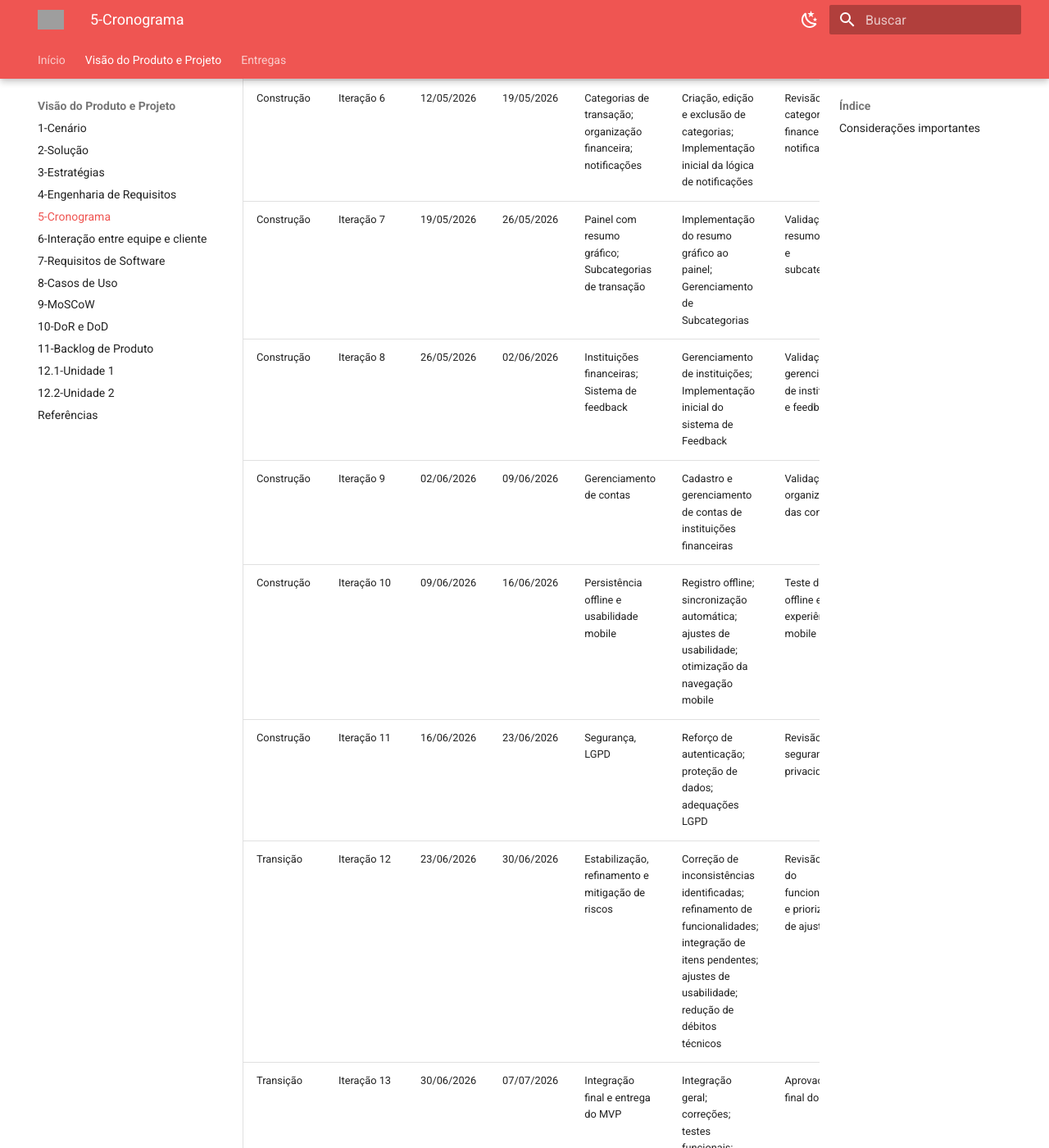
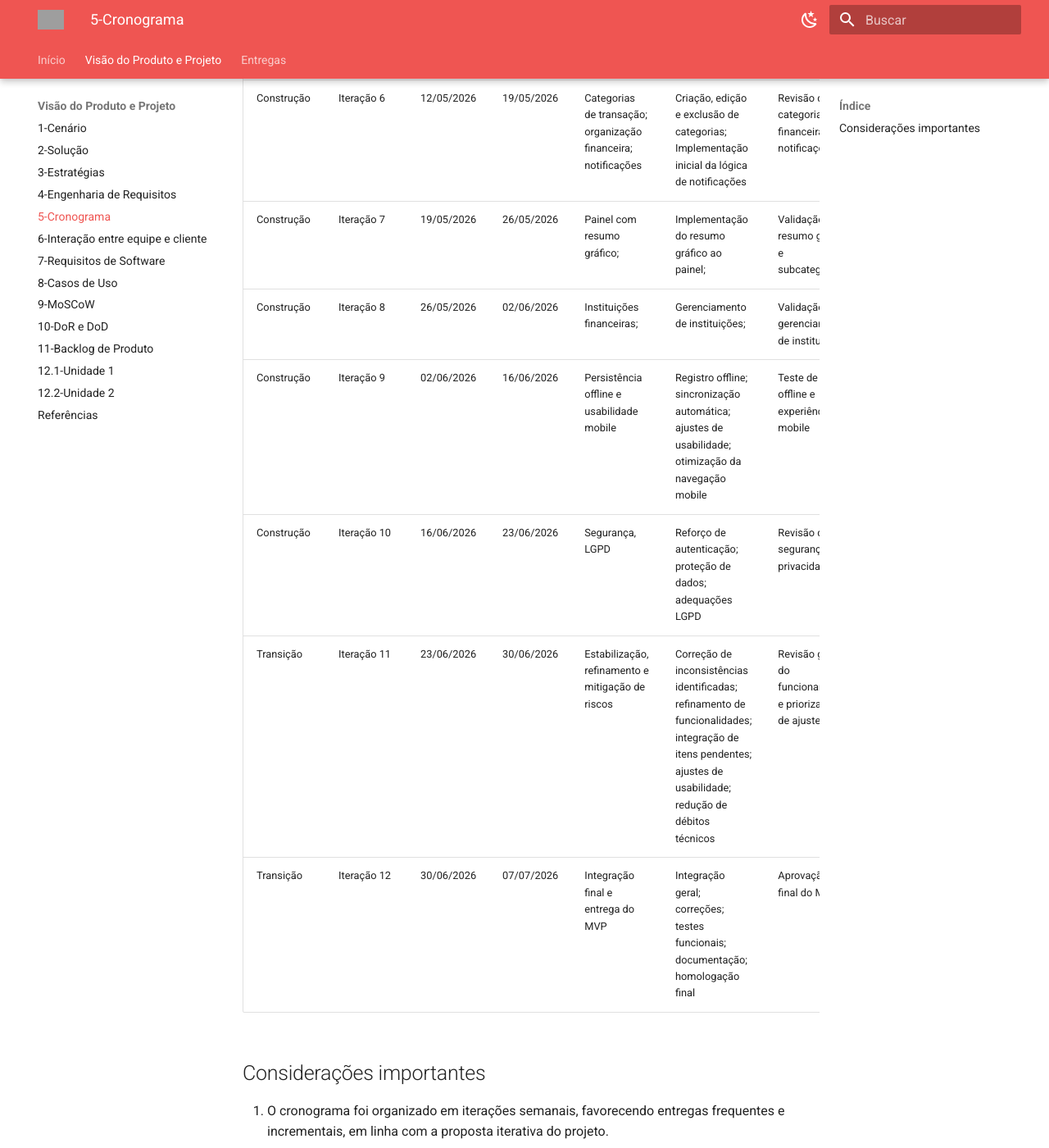
Before and after one commit to mdsreq-fga-unb/REQ-2026.1-T02-TLF, an MkDocs documentation site: the page built from docs/visao/5-cronograma.md, in a window 1280 px wide and 1400 px high, scrolled down 1119 px. Shown: the whole window at 82% size. Built offline with MkDocs 1.6.1 and Material for MkDocs 9.7.7, drawn with Linux system fonts in a browser that asks for light colours; grey boxes are pictures that could not be loaded.

Commit message:
docs(unidade 3): atualização

```diff
--- a/docs/visao/5-cronograma.md
+++ b/docs/visao/5-cronograma.md
@@ -8,13 +8,12 @@
 | Construção | Iteração 4  | 28/04/2026 | 05/05/2026 | Gestão de transações financeiras, painel inicial e histórico  | Cadastro de receitas e despesas; edição e exclusão de transações; histórico e painel inicial                                                                  | Validação do registro e consulta                        |
 | Construção | Iteração 5  | 05/05/2026 | 12/05/2026 | Transações recorrentes, orçamentos e metas                    | Metas financeiras; orçamentos; limites por categoria; Cadastro de transações recorrentes                                                                      | Validação das metas, orçamentos e recorrência           |
 | Construção | Iteração 6  | 12/05/2026 | 19/05/2026 | Categorias de transação; organização financeira; notificações | Criação, edição e exclusão de categorias; Implementação inicial da lógica de notificações                                                                     | Revisão das categorias financeira e notificações        |
-| Construção | Iteração 7  | 19/05/2026 | 26/05/2026 | Painel com resumo gráfico; Subcategorias de transação         | Implementação do resumo gráfico ao painel; Gerenciamento de Subcategorias                                                                                     | Validação dos resumo gráfico e subcategorias            |
-| Construção | Iteração 8  | 26/05/2026 | 02/06/2026 | Instituições financeiras; Sistema de feedback                 | Gerenciamento de instituições; Implementação inicial do sistema de Feedback                                                                                   | Validação do gerenciamento de instituições, e feedback  |
-| Construção | Iteração 9  | 02/06/2026 | 09/06/2026 | Gerenciamento de contas                                       | Cadastro e gerenciamento de contas de instituições financeiras                                                                                                | Validação da organização das contas                     |
-| Construção | Iteração 10 | 09/06/2026 | 16/06/2026 | Persistência offline e usabilidade mobile                     | Registro offline; sincronização automática; ajustes de usabilidade; otimização da navegação mobile                                                            | Teste de uso offline e experiência mobile               |
-| Construção | Iteração 11 | 16/06/2026 | 23/06/2026 | Segurança, LGPD                                               | Reforço de autenticação; proteção de dados; adequações LGPD                                                                                                   | Revisão da segurança e privacidade                      |
-| Transição  | Iteração 12 | 23/06/2026 | 30/06/2026 | Estabilização, refinamento e mitigação de riscos              | Correção de inconsistências identificadas; refinamento de funcionalidades; integração de itens pendentes; ajustes de usabilidade; redução de débitos técnicos | Revisão geral do funcionamento e priorização de ajustes |
-| Transição  | Iteração 13 | 30/06/2026 | 07/07/2026 | Integração final e entrega do MVP                             | Integração geral; correções; testes funcionais; documentação; homologação final                                                                               | Aprovação final do MVP                                  |
+| Construção | Iteração 7  | 19/05/2026 | 26/05/2026 | Painel com resumo gráfico;                                    | Implementação do resumo gráfico ao painel;                                                                                                                    | Validação dos resumo gráfico e subcategorias            |
+| Construção | Iteração 8  | 26/05/2026 | 02/06/2026 | Instituições financeiras;                                     | Gerenciamento de instituições;                                                                                                                                | Validação do gerenciamento de instituições              |
+| Construção | Iteração 9  | 02/06/2026 | 16/06/2026 | Persistência offline e usabilidade mobile                     | Registro offline; sincronização automática; ajustes de usabilidade; otimização da navegação mobile                                                            | Teste de uso offline e experiência mobile               |
+| Construção | Iteração 10 | 16/06/2026 | 23/06/2026 | Segurança, LGPD                                               | Reforço de autenticação; proteção de dados; adequações LGPD                                                                                                   | Revisão da segurança e privacidade                      |
+| Transição  | Iteração 11 | 23/06/2026 | 30/06/2026 | Estabilização, refinamento e mitigação de riscos              | Correção de inconsistências identificadas; refinamento de funcionalidades; integração de itens pendentes; ajustes de usabilidade; redução de débitos técnicos | Revisão geral do funcionamento e priorização de ajustes |
+| Transição  | Iteração 12 | 30/06/2026 | 07/07/2026 | Integração final e entrega do MVP                             | Integração geral; correções; testes funcionais; documentação; homologação final                                                                               | Aprovação final do MVP                                  |
 
 ## Considerações importantes
 
--- a/mkdocs.yml
+++ b/mkdocs.yml
@@ -46,8 +46,8 @@ nav:
       - 5-Cronograma: visao/5-cronograma.md
       - 6-Interação entre equipe e cliente: visao/6-interacao-equipe.md
       - 7-Requisitos de Software: visao/7-requisitos-software.md
-      - 8-Casos de Uso: entregas/8-casosdeuso.md
-      - 9-MoSCoW: entregas/9-MoSCoW.md
+      - 8-Casos de Uso: visao/8-casosdeuso.md
+      - 9-MoSCoW: visao/9-MoSCoW.md
       - 10-DoR e DoD: visao/10-DoR-e-DoD.md
       - 11-Backlog de Produto: visao/11-backlog-produto.md
       - 12.1-Unidade 1: visao/12-unidade-1.md
@@ -56,3 +56,4 @@ nav:
   - Entregas:
       - 1-Apresentações: entregas/apresentacao.md
       - 2-Reuniões: entregas/reunioes.md
+      - 3-Coverage: entregas/Cobertura.md
```
Also changed, not shown: docs/entregas/Cobertura.md (added, +3 -0 lines), docs/visao/10-DoR-e-DoD.md (+6 -7 lines), docs/visao/11-backlog-produto.md (+0 -1 lines), docs/visao/4-engenharia-requisitos.md (+0 -2 lines), docs/images/Coverage_14-06-26.png (added).
